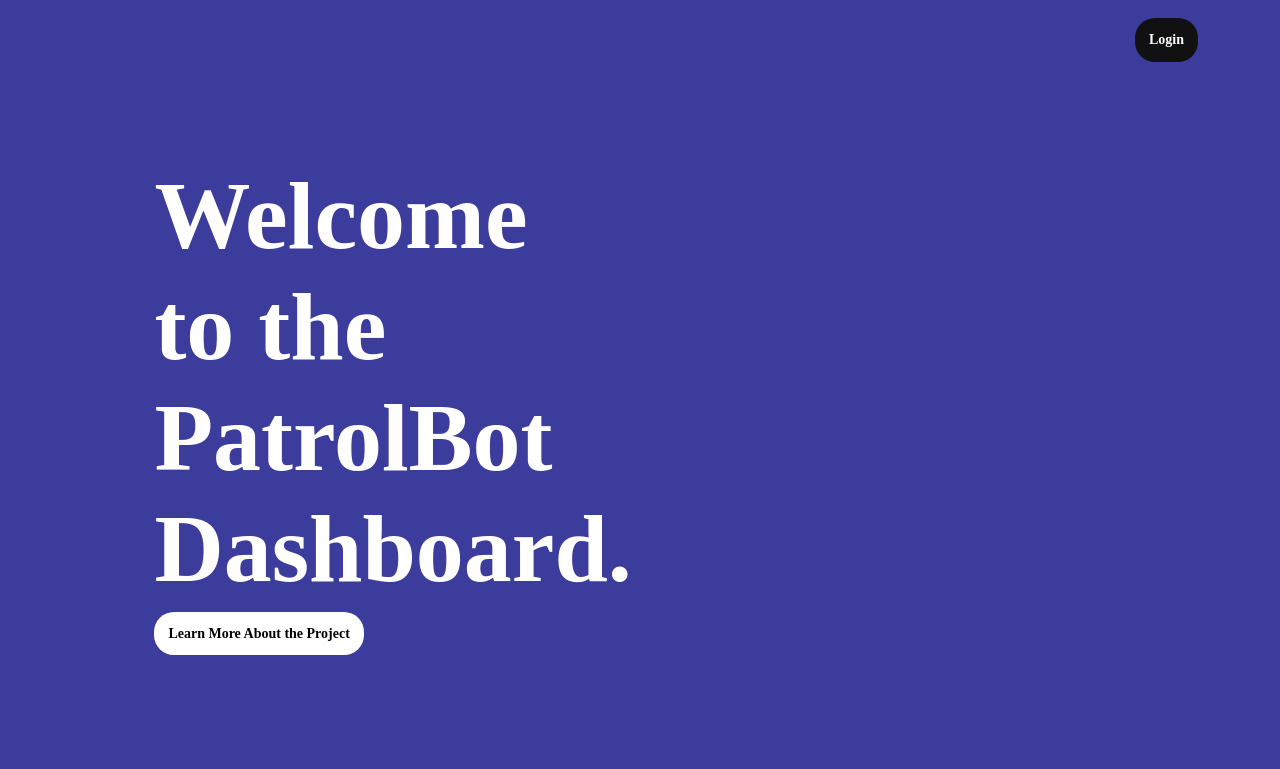
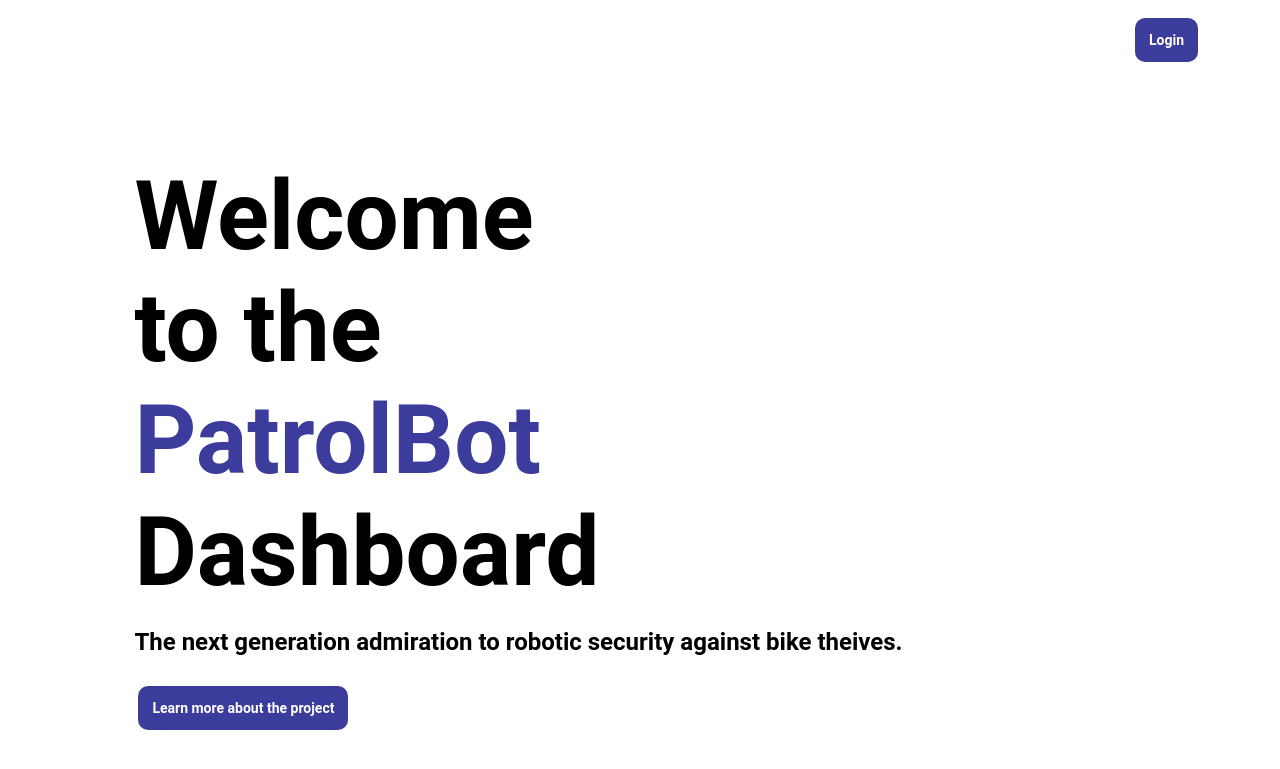
Before and after one commit to jeaguil/patrolbot, a Django app: page / in a window 1280 px wide. Shown: the top 769 px of the page. Run offline with Django 3.2, Linux system fonts and the light colour scheme.

Commit message:
Welcome page UI update v0.1

```diff
--- a/static/css/welcome.css
+++ b/static/css/welcome.css
@@ -1,5 +1,9 @@
+* {
+    font-family: 'Roboto', sans-serif;
+}
+
 .wc-body {
-    background: #3b3c9b;
+    background: white;
     height: 100%;
     position: relative;
     left:0;
@@ -13,12 +17,11 @@
 }
 
 .wc-main-text {
-    color: #fff;
+    color: rgb(0, 0, 0);
     font-size: 6rem;
     font-weight: 700;
     margin-top: 20px;
     margin-bottom: 20px;
-    margin-left: 20px;
     margin-right: 70%;
 }
 
@@ -27,8 +30,12 @@
     padding-right: 70px;
 }
 
+h1 span {
+    color: #3b3c9b;
+}
+
 .button {
-    background-color: #111;
+    background-color: #3b3c9b;
     border: none;
     color: white;
     padding: 14px;
@@ -41,21 +48,5 @@
 }
 
 .wc-login-bttn {
-    border-radius: 20px;
+    border-radius: 10px;
 }
-
-.button2 {
-    background-color: white;
-    border: none;
-    color: black;
-    padding: 14px;
-    text-align: center;
-    text-decoration: none;
-    font-size: 14px;
-    font-weight: 700;
-    margin-left: 20px;
-}
-
-.wc-login-bttn2 {
-    border-radius: 20px;
-}
--- a/templates/pages/welcome.html
+++ b/templates/pages/welcome.html
@@ -2,7 +2,7 @@
 <!DOCTYPE html>
 
 <head>
-    <title>Welcome</title>
+    <title>PatrolBot - Welcome</title>
     <link rel="stylesheet" type='text/css' href="{% static 'css/welcome.css' %}">
 </head>
 
@@ -11,11 +11,8 @@
         <a href="/accounts/login" class="button wc-login-bttn">Login</a>
     </header>
     <div class="wc-main-sheet">
-        <div>
-            <h1 class="wc-main-text">Welcome to the PatrolBot Dashboard.</h1>
-        </div>
-        <div>
-            <a href="https://banuelos-brandon.github.io/banuelos-brandon/" target="_blank" class="button2 wc-login-bttn2">Learn More About the Project</a>
-        </div>
+        <h1 class="wc-main-text">Welcome to the <span>PatrolBot</span> Dashboard</h1>
+        <h2>The next generation admiration to robotic security against bike theives.</h2>
+        <a href="https://banuelos-brandon.github.io/banuelos-brandon/" target="_blank" class="button wc-login-bttn">Learn more about the project</a>
     </div>
 </body>
```
